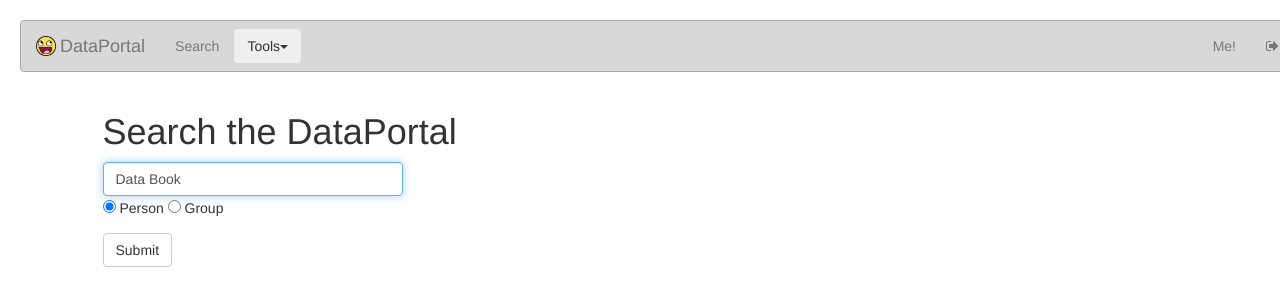
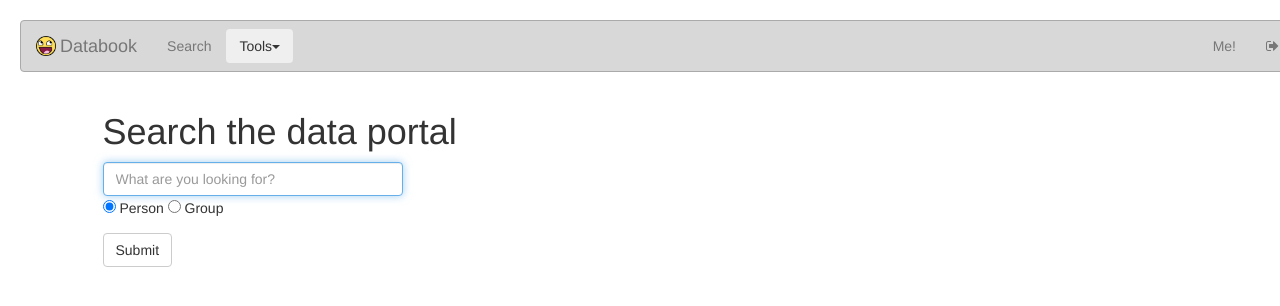
Before and after one commit to gtoonstra/databook, a Flask app: template databook/www/templates/search.html in a window 1280 px wide. Shown: the top 306 px of the page. Run offline with Flask 2, Linux system fonts and the light colour scheme; the template is opened without the code that fills it, so the values that code supplies are empty; a user stored in the database is signed in; parts of the project's set-up code (start-up, migrations or seed data) failed here and were passed over; some libraries are stand-ins or nearby versions.

Commit message:
Update databook name

```diff
--- a/dags/databook/operators.py
+++ b/dags/databook/operators.py
@@ -246,7 +246,8 @@ class GithubUserListOperator(BaseOperator):
                     "name": remove_commas(member.name),
                     "login": remove_commas(member.login),
                     "email": remove_commas(member.email),
-                    "url": remove_commas(member.url)
+                    "url": remove_commas(member.url),
+                    "location": remove_commas(member.location)
                 }
                 outfile.write(json.dumps(user))
                 outfile.write('\n')
--- a/databook/www/app.py
+++ b/databook/www/app.py
@@ -24,7 +24,7 @@ def create_app():
         admin = Admin(
             app, name='DataBook',
             static_url_path='/',
-            index_view=views.DataPortal(endpoint='', url='/', name="DataBook"),
+            index_view=views.Databook(endpoint='', url='/', name="Databook"),
             template_mode='bootstrap3',
         )
         av = admin.add_view
--- a/databook/www/static/main.js
+++ b/databook/www/static/main.js
@@ -2,7 +2,7 @@
 
   'use strict';
 
-  angular.module('DataPortalApp', ['ui.bootstrap'])
+  angular.module('DatabookApp', ['ui.bootstrap'])
 
      .controller('MasterController', ['$scope', '$log', '$http', '$uibModal',
         function($scope, $log, $http, $uibModal) {
@@ -20,7 +20,7 @@
     .controller('SearchController', ['$scope', '$log', '$http',
       function($scope, $log, $http) {
 
-        $scope.formData = {"searchTerm": "Data Book", "nodeType": "person", "csrf_token": 'nil'};
+        $scope.formData = {"searchTerm": "", "nodeType": "person", "csrf_token": 'nil'};
 
         $scope.columns = [];
         $scope.tabledata = [];
--- a/databook/www/templates/group.html
+++ b/databook/www/templates/group.html
@@ -34,7 +34,7 @@
           <h4>Actions</h4>
 
           <a href='#'><i class="fa fa-plus" aria-hidden="true"></i> &nbsp;Add external link</a><br/>
-          <a href='#'><i class="fa fa-pencil-square-o" aria-hidden="true"></i> &nbsp;Edit page</a><br/>
+          <a href='#'><i class="fa fa-pencil-square-o" aria-hidden="true"></i> &nbsp;Edit group</a><br/>
 
           {% if isMember %}
           <a href='#' ng-click="leaveGroup('{{group.uuid}}')"><i class="fa fa-sign-out" aria-hidden="true"></i> &nbsp;Leave group</a>
--- a/databook/www/templates/login.html
+++ b/databook/www/templates/login.html
@@ -1,7 +1,7 @@
 <!DOCTYPE html>
-<html ng-app="DataPortalApp">
+<html ng-app="DataBookApp">
   <head>
-    <title>DataPortal</title>
+    <title>Databook</title>
     <meta name="viewport" content="width=device-width, initial-scale=1, shrink-to-fit=no">
     <link rel="stylesheet" href="{{url_for('static', filename='css/bootstrap.min.css')}}">
     <link href="{{url_for('static', filename='custom.css')}}" rel="stylesheet" type="text/css">
--- a/databook/www/templates/master.html
+++ b/databook/www/templates/master.html
@@ -1,7 +1,7 @@
 <!DOCTYPE html>
-<html ng-app="DataPortalApp">
+<html ng-app="DatabookApp">
   <head>
-    <title>DataPortal</title>
+    <title>Databook</title>
     <meta name="viewport" content="width=device-width, initial-scale=1, shrink-to-fit=no">
     <link rel="stylesheet" href="{{url_for('static', filename='css/bootstrap.min.css')}}">
     <link href="{{url_for('static', filename='custom.css')}}" rel="stylesheet" type="text/css">
@@ -19,7 +19,7 @@
         <span class="icon-bar"></span>
         <span class="icon-bar"></span>
       </button>
-      <a class="navbar-brand" href="{{url_for('admin.index')}}"><img src="{{url_for('static', filename='images/logo.png')}}" style="width: 20px; height:20px; float:left; margin: 0px; margin-right: 4px;"><span>DataPortal</span></a>
+      <a class="navbar-brand" href="{{url_for('admin.index')}}"><img src="{{url_for('static', filename='images/logo.png')}}" style="width: 20px; height:20px; float:left; margin: 0px; margin-right: 4px;"><span>Databook</span></a>
     </div>
     <div class="collapse navbar-collapse" uib-collapse="isNavCollapsed" ng-controller="MasterController">
       <ul class="nav navbar-nav">
--- a/databook/www/templates/search.html
+++ b/databook/www/templates/search.html
@@ -7,7 +7,7 @@
 
     <div class="container" ng-controller="SearchController">
       <div class="container">
-        <h1>Search the DataPortal</h1>
+        <h1>Search the data portal</h1>
         <form ng-submit="getResults()">
           <div class="form-group">
             <input type="text" ng-model="formData.searchTerm" class="form-control" placeholder="What are you looking for?" style="max-width: 300px;" autofocus required>
--- a/databook/www/views.py
+++ b/databook/www/views.py
@@ -106,7 +106,7 @@ class DefaultUser(object):
             raise Exception("Invalid username or password")
 
 
-class DataPortal(AdminIndexView):
+class Databook(AdminIndexView):
 
     def is_visible(self):
         return True
```
Also changed, not shown: dags/extract_ldap_data.py (+8 -3 lines).
